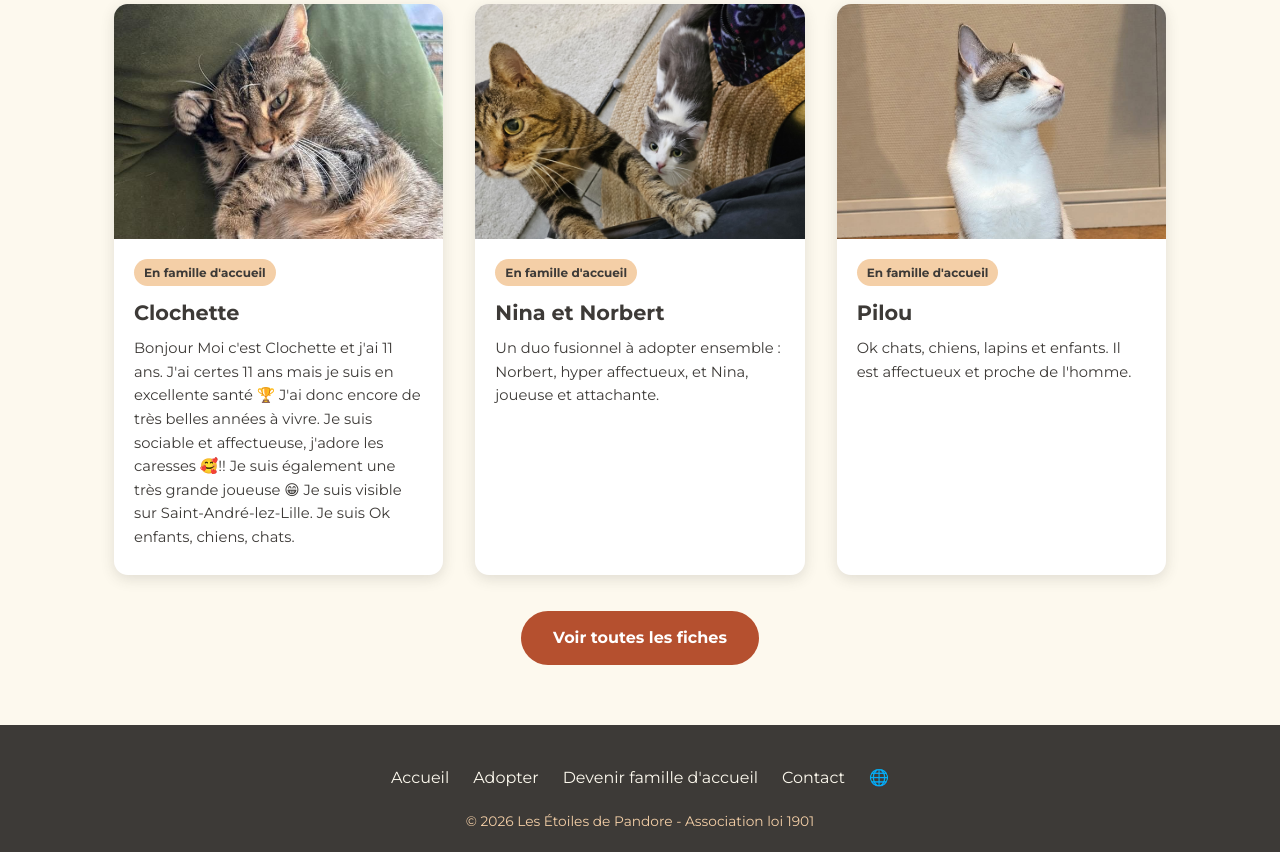
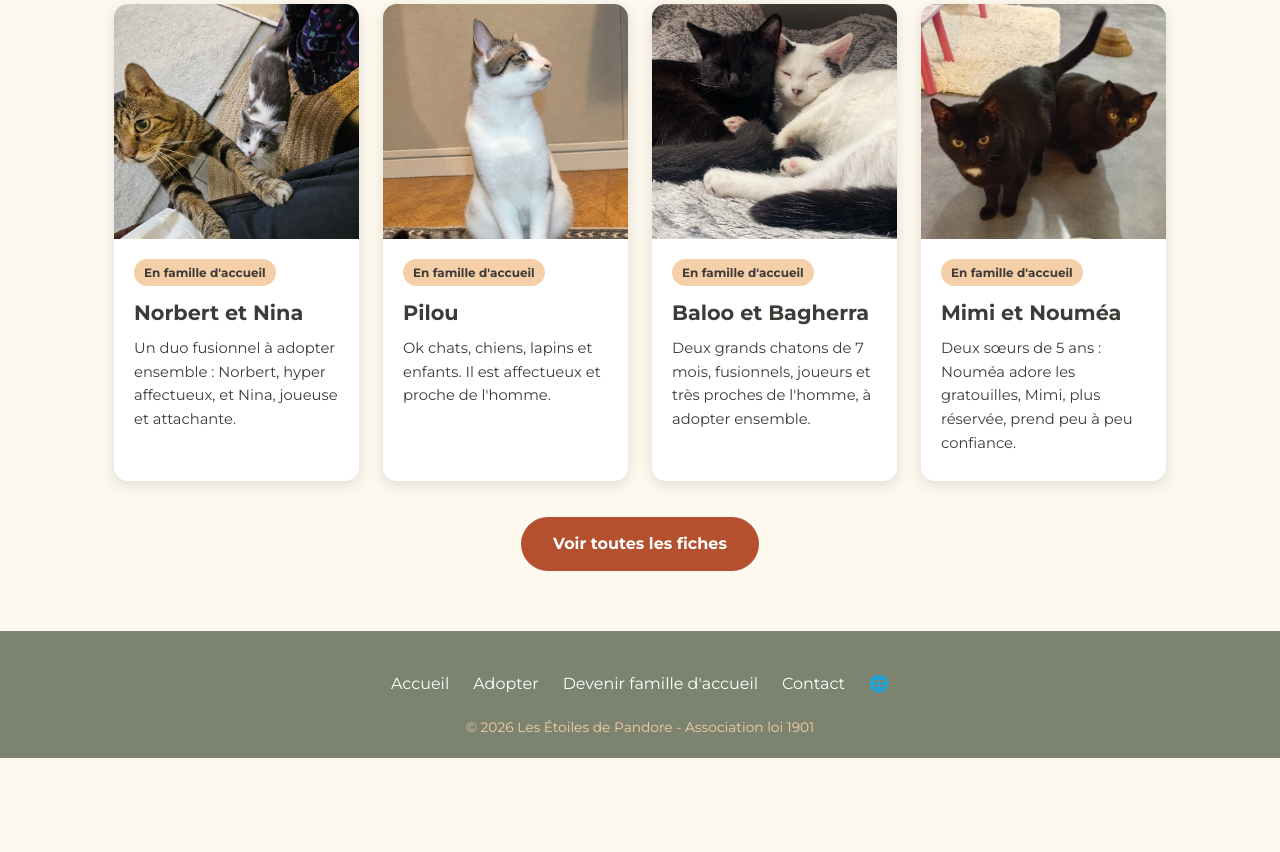
Before and after one commit to Numinau/les-etoiles-de-pandore, a plain HTML site: page index.html in a window 1280 px wide. Shown: the part 1644-2496 px from the top of the page. After the commit the page ends 2402 px from the top, so only its background shows below. Drawn offline with Linux system fonts and the light colour scheme.

Commit message:
Clochette adoptée, nouveaux chats sur l'accueil, favicon logo, couleurs footer séparé, ajusté aux nouveaux couleurs de Fanny

```diff
--- a/css/style.css
+++ b/css/style.css
@@ -10,6 +10,10 @@
   --dore: #E9A117;           /* doré : le mot "étoile" de la page d'accueil */
   --anthracite: #3d3a37;     /* gris du logo : texte, titres, pied de page */
   --blanc: #ffffff;          /* en-tête, fiches, lettres sur fond foncé */
+
+  /* Pied de page : couleurs séparées, à choisir librement */
+  --fond-pied-de-page: #7c846f;    /* fond du pied de page */
+  --texte-pied-de-page: #ffffff;   /* liens et texte du pied de page */
   --ombre: rgba(61, 58, 55, 0.15);
 }
 
@@ -257,6 +261,12 @@ header {
   gap: 32px;
 }
 
+/* page d'accueil : cartes un peu plus étroites pour en mettre 4 par ligne */
+.grille-apercu {
+  grid-template-columns: repeat(auto-fit, minmax(220px, 1fr));
+  gap: 24px;
+}
+
 /* .carte sert de base commune aux fiches animal (page accueil/adopter) */
 .carte {
   display: block; /* la carte peut être un <a> (clic -> adopter.html) ou un <div> */
@@ -444,8 +454,8 @@ header {
 
 /*  12. Footer */
 footer {
-  background-color: var(--anthracite);
-  color: var(--fond);
+  background-color: var(--fond-pied-de-page);
+  color: var(--texte-pied-de-page);
   padding: 40px 0 20px 0;
   text-align: center;
 }
--- a/index.html
+++ b/index.html
@@ -90,23 +90,14 @@
             <p class="intro">Un aperçu de nos protégés actuellement en famille d'accueil.</p>
 
             <!-- Les animaux à changer selon les arrivées-->
-            <div class="grille-animaux">
-
-                <a class="carte" href="adopter.html" aria-label="Voir la fiche de Clochette sur la page Adopter">
-                    <img src="images/Clochette chez Valantin1.jpeg" alt="Clochette, chatte joueuse de 11 ans en famille d'accueil">
-                    <div class="infos">
-                        <span class="badge">En famille d'accueil</span>
-                        <h3>Clochette</h3>
-                        <p class="detail">Bonjour Moi c'est Clochette et j'ai 11 ans. J'ai certes 11 ans mais je suis en excellente santé 🏆 J'ai donc encore de très belles années à vivre. Je suis sociable et affectueuse, j'adore les caresses 🥰!! Je suis également une très grande joueuse 😁 Je suis visible sur Saint-André-lez-Lille. Je suis Ok enfants, chiens, chats.</p>
-                    </div>
-                </a>
+            <div class="grille-animaux grille-apercu">
 
                 <a class="carte" href="adopter.html" aria-label="Voir la fiche de Nina et Norbert sur la page Adopter">
                     <img src="images/Nina et Norbert/couverture Nina et Norbert.jpg"
                         alt="Nina et Norbert, deux chats inséparables en famille d'accueil">
                     <div class="infos">
                         <span class="badge">En famille d'accueil</span>
-                        <h3>Nina et Norbert</h3>
+                        <h3>Norbert et Nina</h3>
                         <p class="detail">Un duo fusionnel à adopter ensemble : Norbert, hyper affectueux, et Nina, joueuse et attachante.</p>
                     </div>
                 </a>
@@ -120,6 +111,26 @@
                     </div>
                 </a>
 
+
+                <a class="carte" href="adopter.html" aria-label="Voir la fiche de Baloo et Bagherra sur la page Adopter">
+                    <img src="images/Baloo et Bagherra/Couverture Baloo et Bagherra.jpg"
+                        alt="Baloo, noir et blanc, et Bagherra, noir, deux chatons frères">
+                    <div class="infos">
+                        <span class="badge">En famille d'accueil</span>
+                        <h3>Baloo et Bagherra</h3>
+                        <p class="detail">Deux grands chatons de 7 mois, fusionnels, joueurs et très proches de l'homme, à adopter ensemble.</p>
+                    </div>
+                </a>
+
+                <a class="carte" href="adopter.html" aria-label="Voir la fiche de Mimi et Nouméa sur la page Adopter">
+                    <img src="images/Mimi et Nouméa/couverture_Mimi_Noumea.jpg"
+                        alt="Mimi, à la tache blanche, et Nouméa, au pelage brun foncé, deux sœurs">
+                    <div class="infos">
+                        <span class="badge">En famille d'accueil</span>
+                        <h3>Mimi et Nouméa</h3>
+                        <p class="detail">Deux sœurs de 5 ans : Nouméa adore les gratouilles, Mimi, plus réservée, prend peu à peu confiance.</p>
+                    </div>
+                </a>
             </div>
 
             <p style="text-align: center; margin-top: 36px;">
```
Also changed, not shown: adopter.html (+0 -21 lines), contact.html (+1 -1 lines), images/apple-touch-icon.png, images/favicon.png.
